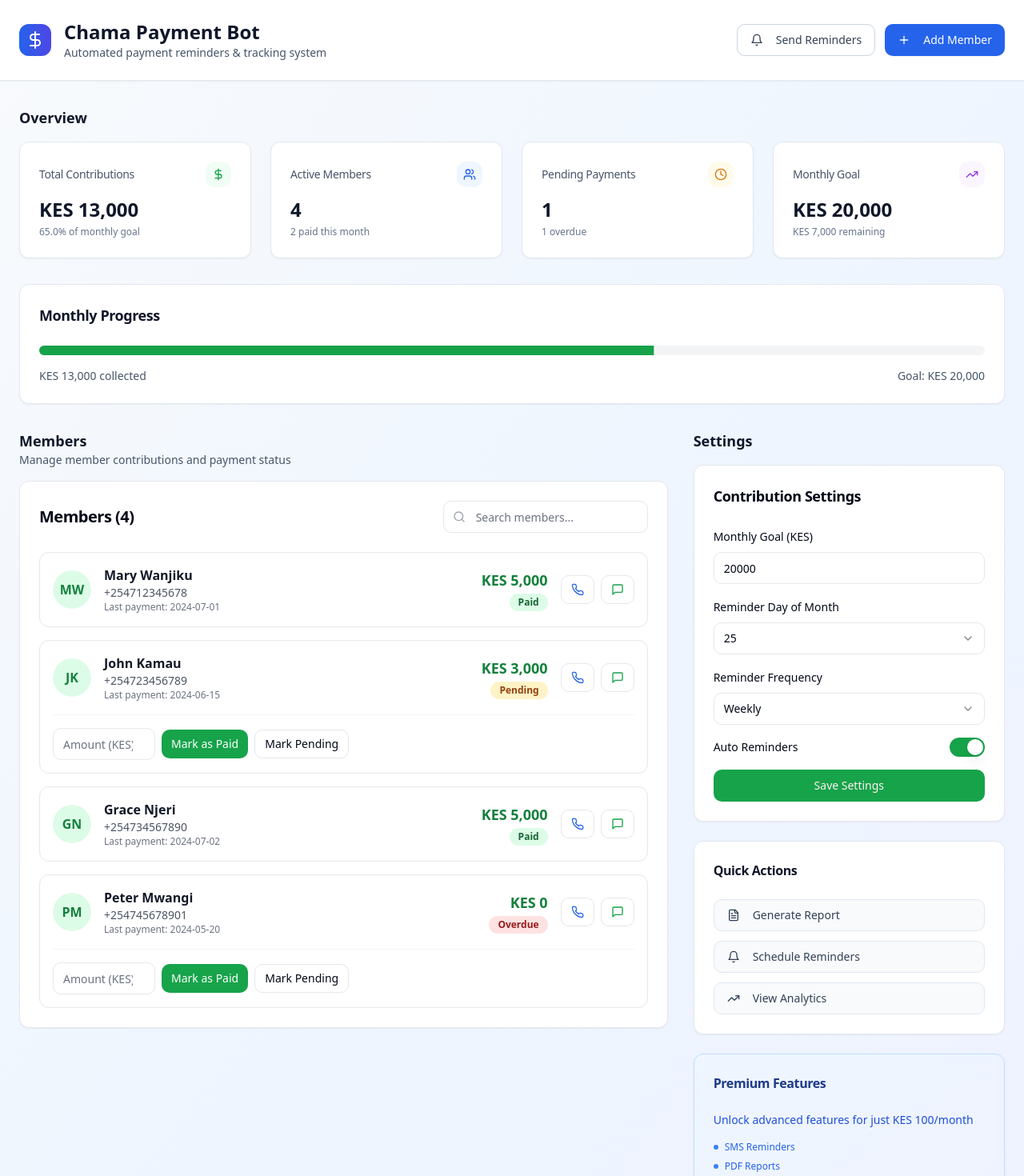
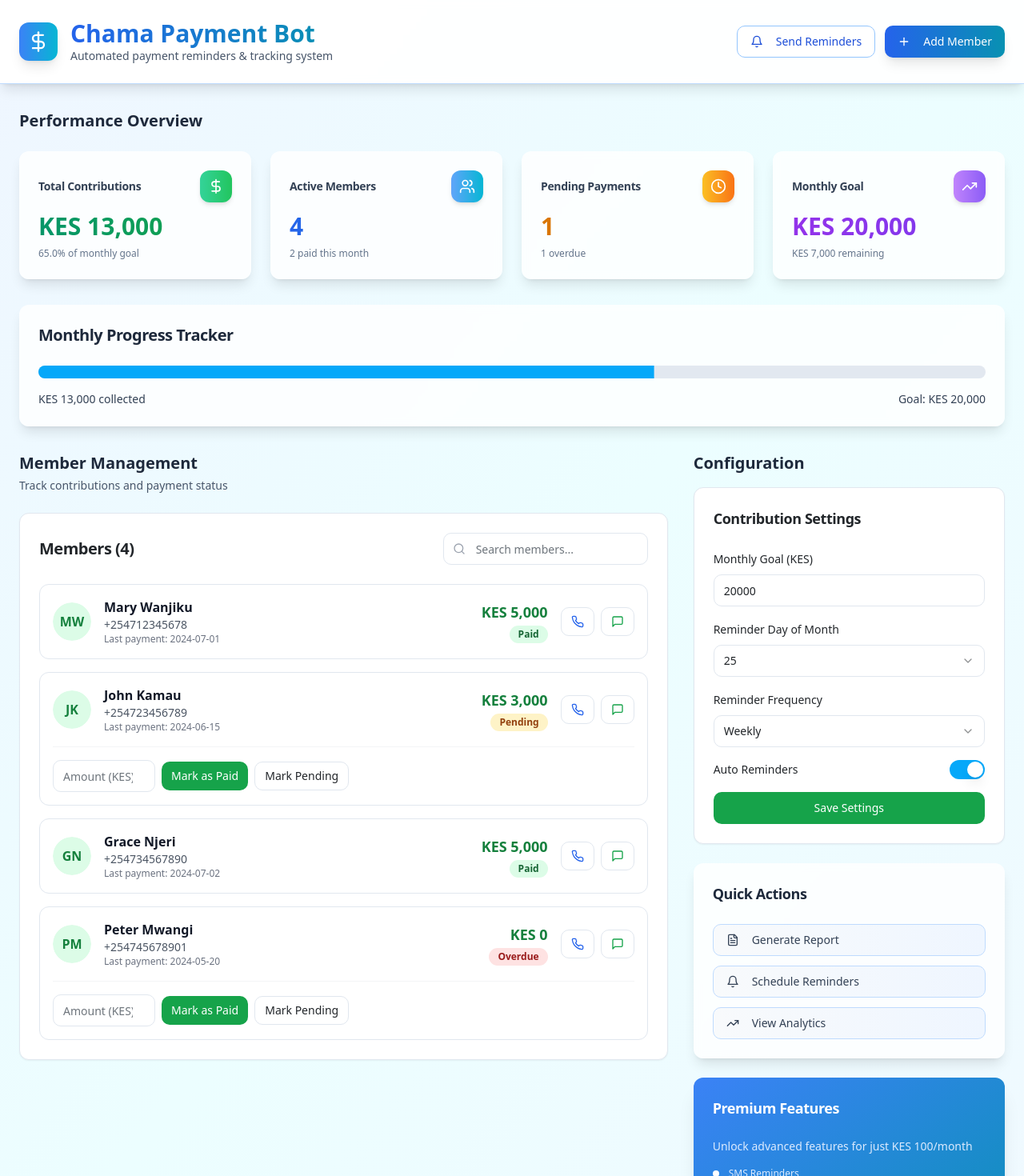
Before and after one commit to cmotau-bit/chama-pay-pal, a React (Vite) app: page / in a window 1280 px wide. Shown: the top 1470 px of the page at 80% size. Built offline with nearby package versions, Linux system fonts and the light colour scheme.

Commit message:
Refactor: Use bright, professional colors
Updated the color scheme to use bright, yet professional colors.

```diff
--- a/src/index.css
+++ b/src/index.css
@@ -10,81 +10,82 @@ All colors MUST be HSL.
 @layer base {
   :root {
     --background: 0 0% 100%;
-    --foreground: 222.2 84% 4.9%;
+    --foreground: 210 11% 15%;
 
     --card: 0 0% 100%;
-    --card-foreground: 222.2 84% 4.9%;
+    --card-foreground: 210 11% 15%;
 
     --popover: 0 0% 100%;
-    --popover-foreground: 222.2 84% 4.9%;
+    --popover-foreground: 210 11% 15%;
 
-    --primary: 142 76% 36%;
-    --primary-foreground: 355.7 100% 97.3%;
+    --primary: 200 95% 50%;
+    --primary-foreground: 0 0% 100%;
 
-    --secondary: 220 14.3% 95.9%;
-    --secondary-foreground: 220.9 39.3% 11%;
+    --secondary: 210 40% 95%;
+    --secondary-foreground: 210 11% 15%;
 
-    --muted: 220 14.3% 95.9%;
-    --muted-foreground: 220 8.9% 46.1%;
+    --muted: 210 40% 96%;
+    --muted-foreground: 210 6% 46%;
 
-    --accent: 142 76% 36%;
-    --accent-foreground: 355.7 100% 97.3%;
+    --accent: 190 85% 55%;
+    --accent-foreground: 0 0% 100%;
 
-    --destructive: 0 84.2% 60.2%;
+    --destructive: 0 84% 60%;
     --destructive-foreground: 210 40% 98%;
 
-    --border: 220 13% 91%;
-    --input: 220 13% 91%;
-    --ring: 142 76% 36%;
+    --border: 214 32% 91%;
+    --input: 214 32% 91%;
+    --ring: 200 95% 50%;
 
     --radius: 0.75rem;
 
-    --sidebar-background: 0 0% 98%;
-    --sidebar-foreground: 240 5.3% 26.1%;
-    --sidebar-primary: 142 76% 36%;
-    --sidebar-primary-foreground: 355.7 100% 97.3%;
-    --sidebar-accent: 142 76% 95%;
-    --sidebar-accent-foreground: 142 76% 36%;
-    --sidebar-border: 220 13% 91%;
-    --sidebar-ring: 142 76% 36%;
+    --sidebar-background: 210 40% 98%;
+    --sidebar-foreground: 210 11% 15%;
+    --sidebar-primary: 200 95% 50%;
+    --sidebar-primary-foreground: 0 0% 100%;
+    --sidebar-accent: 210 40% 96%;
+    --sidebar-accent-foreground: 200 95% 50%;
+    --sidebar-border: 214 32% 91%;
+    --sidebar-ring: 200 95% 50%;
   }
 
   .dark {
-    --background: 222.2 84% 4.9%;
+    --background: 210 11% 7%;
     --foreground: 210 40% 98%;
 
-    --card: 222.2 84% 4.9%;
+    --card: 210 11% 9%;
     --card-foreground: 210 40% 98%;
 
-    --popover: 222.2 84% 4.9%;
+    --popover: 210 11% 9%;
     --popover-foreground: 210 40% 98%;
 
-    --primary: 142 76% 36%;
-    --primary-foreground: 355.7 100% 97.3%;
+    --primary: 200 95% 55%;
+    --primary-foreground: 210 11% 7%;
 
-    --secondary: 217.2 32.6% 17.5%;
+    --secondary: 210 11% 15%;
     --secondary-foreground: 210 40% 98%;
 
-    --muted: 217.2 32.6% 17.5%;
-    --muted-foreground: 215 20.2% 65.1%;
+    --muted: 210 11% 15%;
+    --muted-foreground: 210 20% 65%;
 
-    --accent: 142 76% 45%;
-    --accent-foreground: 355.7 100% 97.3%;
+    --accent: 190 85% 60%;
+    --accent-foreground: 210 11% 7%;
 
-    --destructive: 0 62.8% 30.6%;
+    --destructive: 0 84% 60%;
     --destructive-foreground: 210 40% 98%;
 
-    --border: 217.2 32.6% 17.5%;
-    --input: 217.2 32.6% 17.5%;
-    --ring: 142 76% 36%;
-    --sidebar-background: 240 5.9% 10%;
-    --sidebar-foreground: 240 4.8% 95.9%;
-    --sidebar-primary: 142 76% 36%;
-    --sidebar-primary-foreground: 355.7 100% 97.3%;
-    --sidebar-accent: 240 3.7% 15.9%;
-    --sidebar-accent-foreground: 240 4.8% 95.9%;
-    --sidebar-border: 240 3.7% 15.9%;
-    --sidebar-ring: 142 76% 36%;
+    --border: 210 11% 15%;
+    --input: 210 11% 15%;
+    --ring: 200 95% 55%;
+
+    --sidebar-background: 210 11% 9%;
+    --sidebar-foreground: 210 40% 98%;
+    --sidebar-primary: 200 95% 55%;
+    --sidebar-primary-foreground: 210 11% 7%;
+    --sidebar-accent: 210 11% 15%;
+    --sidebar-accent-foreground: 210 40% 98%;
+    --sidebar-border: 210 11% 15%;
+    --sidebar-ring: 200 95% 55%;
   }
 }
 
--- a/src/pages/Index.tsx
+++ b/src/pages/Index.tsx
@@ -52,17 +52,17 @@ const Index = () => {
   };
 
   return (
-    <div className="min-h-screen bg-gradient-to-br from-slate-50 via-blue-50 to-indigo-50">
+    <div className="min-h-screen bg-gradient-to-br from-blue-50 via-cyan-50 to-sky-50">
       {/* Professional Header */}
-      <header className="bg-white border-b border-slate-200 shadow-sm">
+      <header className="bg-white/95 backdrop-blur-sm border-b border-blue-200 shadow-lg">
         <div className="max-w-7xl mx-auto px-6 py-6">
           <div className="flex items-center justify-between">
             <div className="flex items-center space-x-4">
-              <div className="w-10 h-10 bg-gradient-to-r from-blue-600 to-indigo-600 rounded-lg flex items-center justify-center">
-                <DollarSign className="w-6 h-6 text-white" />
+              <div className="w-12 h-12 bg-gradient-to-r from-blue-500 to-cyan-500 rounded-xl flex items-center justify-center shadow-lg">
+                <DollarSign className="w-7 h-7 text-white" />
               </div>
               <div>
-                <h1 className="text-2xl font-bold text-slate-900">
+                <h1 className="text-3xl font-bold bg-gradient-to-r from-blue-600 to-cyan-600 bg-clip-text text-transparent">
                   Chama Payment Bot
                 </h1>
                 <p className="text-sm text-slate-600">Automated payment reminders & tracking system</p>
@@ -72,14 +72,14 @@ const Index = () => {
               <Button
                 onClick={handleSendReminders}
                 variant="outline"
-                className="border-slate-300 text-slate-700 hover:bg-slate-50"
+                className="border-blue-300 text-blue-700 hover:bg-blue-50 hover:border-blue-400 transition-all duration-200"
               >
                 <Bell className="w-4 h-4 mr-2" />
                 Send Reminders
               </Button>
               <Button
                 onClick={() => setIsAddMemberOpen(true)}
-                className="bg-blue-600 hover:bg-blue-700 text-white shadow-sm"
+                className="bg-gradient-to-r from-blue-600 to-cyan-600 hover:from-blue-700 hover:to-cyan-700 text-white shadow-lg hover:shadow-xl transition-all duration-200"
               >
                 <Plus className="w-4 h-4 mr-2" />
                 Add Member
@@ -92,71 +92,71 @@ const Index = () => {
       <main className="max-w-7xl mx-auto px-6 py-8">
         {/* Key Metrics */}
         <div className="mb-8">
-          <h2 className="text-lg font-semibold text-slate-900 mb-4">Overview</h2>
+          <h2 className="text-xl font-bold text-slate-800 mb-6">Performance Overview</h2>
           <div className="grid grid-cols-1 md:grid-cols-2 lg:grid-cols-4 gap-6">
-            <Card className="bg-white shadow-sm border-slate-200 hover:shadow-md transition-shadow">
+            <Card className="bg-white/80 backdrop-blur-sm shadow-lg border-0 hover:shadow-xl transition-all duration-300 hover:-translate-y-1">
               <CardHeader className="flex flex-row items-center justify-between space-y-0 pb-3">
-                <CardTitle className="text-sm font-medium text-slate-600">Total Contributions</CardTitle>
-                <div className="p-2 bg-green-50 rounded-lg">
-                  <DollarSign className="h-4 w-4 text-green-600" />
+                <CardTitle className="text-sm font-semibold text-slate-700">Total Contributions</CardTitle>
+                <div className="p-2.5 bg-gradient-to-r from-emerald-400 to-green-500 rounded-xl shadow-md">
+                  <DollarSign className="h-5 w-5 text-white" />
                 </div>
               </CardHeader>
               <CardContent>
-                <div className="text-2xl font-bold text-slate-900">
+                <div className="text-3xl font-bold bg-gradient-to-r from-emerald-600 to-green-600 bg-clip-text text-transparent">
                   KES {totalContributions.toLocaleString()}
                 </div>
-                <p className="text-xs text-slate-500 mt-1">
+                <p className="text-xs text-slate-500 mt-2 font-medium">
                   {progressPercentage.toFixed(1)}% of monthly goal
                 </p>
               </CardContent>
             </Card>
 
-            <Card className="bg-white shadow-sm border-slate-200 hover:shadow-md transition-shadow">
+            <Card className="bg-white/80 backdrop-blur-sm shadow-lg border-0 hover:shadow-xl transition-all duration-300 hover:-translate-y-1">
               <CardHeader className="flex flex-row items-center justify-between space-y-0 pb-3">
-                <CardTitle className="text-sm font-medium text-slate-600">Active Members</CardTitle>
-                <div className="p-2 bg-blue-50 rounded-lg">
-                  <Users className="h-4 w-4 text-blue-600" />
+                <CardTitle className="text-sm font-semibold text-slate-700">Active Members</CardTitle>
+                <div className="p-2.5 bg-gradient-to-r from-blue-400 to-cyan-500 rounded-xl shadow-md">
+                  <Users className="h-5 w-5 text-white" />
                 </div>
               </CardHeader>
               <CardContent>
-                <div className="text-2xl font-bold text-slate-900">
+                <div className="text-3xl font-bold bg-gradient-to-r from-blue-600 to-cyan-600 bg-clip-text text-transparent">
                   {members.length}
                 </div>
-                <p className="text-xs text-slate-500 mt-1">
+                <p className="text-xs text-slate-500 mt-2 font-medium">
                   {paidMembers} paid this month
                 </p>
               </CardContent>
             </Card>
 
-            <Card className="bg-white shadow-sm border-slate-200 hover:shadow-md transition-shadow">
+            <Card className="bg-white/80 backdrop-blur-sm shadow-lg border-0 hover:shadow-xl transition-all duration-300 hover:-translate-y-1">
               <CardHeader className="flex flex-row items-center justify-between space-y-0 pb-3">
-                <CardTitle className="text-sm font-medium text-slate-600">Pending Payments</CardTitle>
-                <div className="p-2 bg-amber-50 rounded-lg">
-                  <Clock className="h-4 w-4 text-amber-600" />
+                <CardTitle className="text-sm font-semibold text-slate-700">Pending Payments</CardTitle>
+                <div className="p-2.5 bg-gradient-to-r from-amber-400 to-orange-500 rounded-xl shadow-md">
+                  <Clock className="h-5 w-5 text-white" />
                 </div>
               </CardHeader>
               <CardContent>
-                <div className="text-2xl font-bold text-slate-900">
+                <div className="text-3xl font-bold bg-gradient-to-r from-amber-600 to-orange-600 bg-clip-text text-transparent">
                   {pendingMembers}
                 </div>
-                <p className="text-xs text-slate-500 mt-1">
+                <p className="text-xs text-slate-500 mt-2 font-medium">
                   {overdueMembers} overdue
                 </p>
               </CardContent>
             </Card>
 
-            <Card className="bg-white shadow-sm border-slate-200 hover:shadow-md transition-shadow">
+            <Card className="bg-white/80 backdrop-blur-sm shadow-lg border-0 hover:shadow-xl transition-all duration-300 hover:-translate-y-1">
               <CardHeader className="flex flex-row items-center justify-between space-y-0 pb-3">
-                <CardTitle className="text-sm font-medium text-slate-600">Monthly Goal</CardTitle>
-                <div className="p-2 bg-purple-50 rounded-lg">
-                  <TrendingUp className="h-4 w-4 text-purple-600" />
+                <CardTitle className="text-sm font-semibold text-slate-700">Monthly Goal</CardTitle>
+                <div className="p-2.5 bg-gradient-to-r from-purple-400 to-violet-500 rounded-xl shadow-md">
+                  <TrendingUp className="h-5 w-5 text-white" />
                 </div>
               </CardHeader>
               <CardContent>
-                <div className="text-2xl font-bold text-slate-900">
+                <div className="text-3xl font-bold bg-gradient-to-r from-purple-600 to-violet-600 bg-clip-text text-transparent">
                   KES {contributionGoal.toLocaleString()}
                 </div>
-                <p className="text-xs text-slate-500 mt-1">
+                <p className="text-xs text-slate-500 mt-2 font-medium">
                   KES {(contributionGoal - totalContributions).toLocaleString()} remaining
                 </p>
               </CardContent>
@@ -166,16 +166,16 @@ const Index = () => {
 
         {/* Progress Section */}
         <div className="mb-8">
-          <Card className="bg-white shadow-sm border-slate-200">
+          <Card className="bg-white/80 backdrop-blur-sm shadow-lg border-0">
             <CardHeader>
-              <CardTitle className="text-slate-900 text-lg font-semibold">Monthly Progress</CardTitle>
+              <CardTitle className="text-slate-800 text-xl font-bold">Monthly Progress Tracker</CardTitle>
             </CardHeader>
             <CardContent>
               <div className="space-y-4">
-                <Progress value={progressPercentage} className="h-3" />
-                <div className="flex justify-between text-sm">
-                  <span className="text-slate-600">KES {totalContributions.toLocaleString()} collected</span>
-                  <span className="text-slate-600">Goal: KES {contributionGoal.toLocaleString()}</span>
+                <Progress value={progressPercentage} className="h-4 bg-slate-200" />
+                <div className="flex justify-between text-sm font-medium">
+                  <span className="text-slate-700">KES {totalContributions.toLocaleString()} collected</span>
+                  <span className="text-slate-700">Goal: KES {contributionGoal.toLocaleString()}</span>
                 </div>
               </div>
             </CardContent>
@@ -186,9 +186,9 @@ const Index = () => {
         <div className="grid grid-cols-1 lg:grid-cols-3 gap-8">
           {/* Members Section */}
           <div className="lg:col-span-2">
-            <div className="mb-4">
-              <h2 className="text-lg font-semibold text-slate-900">Members</h2>
-              <p className="text-sm text-slate-600">Manage member contributions and payment status</p>
+            <div className="mb-6">
+              <h2 className="text-xl font-bold text-slate-800">Member Management</h2>
+              <p className="text-sm text-slate-600 mt-1">Track contributions and payment status</p>
             </div>
             <MemberList members={members} setMembers={setMembers} />
           </div>
@@ -197,27 +197,27 @@ const Index = () => {
           <div className="space-y-6">
             {/* Settings */}
             <div>
-              <h3 className="text-lg font-semibold text-slate-900 mb-4">Settings</h3>
+              <h3 className="text-xl font-bold text-slate-800 mb-4">Configuration</h3>
               <ContributionSettings />
             </div>
 
             {/* Quick Actions */}
-            <Card className="bg-white shadow-sm border-slate-200">
+            <Card className="bg-white/80 backdrop-blur-sm shadow-lg border-0">
               <CardHeader>
-                <CardTitle className="text-slate-900 text-base font-semibold">
+                <CardTitle className="text-slate-800 text-lg font-bold">
                   Quick Actions
                 </CardTitle>
               </CardHeader>
               <CardContent className="space-y-3">
-                <Button className="w-full justify-start bg-slate-50 hover:bg-slate-100 text-slate-700 border border-slate-200" variant="outline">
+                <Button className="w-full justify-start bg-gradient-to-r from-slate-50 to-blue-50 hover:from-blue-50 hover:to-cyan-50 text-slate-700 border border-blue-200 hover:border-blue-300 transition-all duration-200" variant="outline">
                   <FileText className="w-4 h-4 mr-2" />
                   Generate Report
                 </Button>
-                <Button className="w-full justify-start bg-slate-50 hover:bg-slate-100 text-slate-700 border border-slate-200" variant="outline">
+                <Button className="w-full justify-start bg-gradient-to-r from-slate-50 to-blue-50 hover:from-blue-50 hover:to-cyan-50 text-slate-700 border border-blue-200 hover:border-blue-300 transition-all duration-200" variant="outline">
                   <Bell className="w-4 h-4 mr-2" />
                   Schedule Reminders
                 </Button>
-                <Button className="w-full justify-start bg-slate-50 hover:bg-slate-100 text-slate-700 border border-slate-200" variant="outline">
+                <Button className="w-full justify-start bg-gradient-to-r from-slate-50 to-blue-50 hover:from-blue-50 hover:to-cyan-50 text-slate-700 border border-blue-200 hover:border-blue-300 transition-all duration-200" variant="outline">
                   <TrendingUp className="w-4 h-4 mr-2" />
                   View Analytics
                 </Button>
@@ -225,35 +225,35 @@ const Index = () => {
             </Card>
 
             {/* Upgrade Card */}
-            <Card className="bg-gradient-to-br from-blue-50 to-indigo-50 border-blue-200 shadow-sm">
+            <Card className="bg-gradient-to-br from-blue-500 to-cyan-600 border-0 shadow-xl text-white">
               <CardHeader>
-                <CardTitle className="text-blue-900 text-base font-semibold">
+                <CardTitle className="text-white text-lg font-bold">
                   Premium Features
                 </CardTitle>
               </CardHeader>
               <CardContent>
-                <p className="text-sm text-blue-700 mb-4">
+                <p className="text-sm text-blue-100 mb-4 font-medium">
                   Unlock advanced features for just KES 100/month
                 </p>
-                <ul className="text-xs text-blue-600 space-y-2 mb-4">
+                <ul className="text-xs text-blue-100 space-y-2 mb-4">
                   <li className="flex items-center">
-                    <div className="w-1.5 h-1.5 bg-blue-500 rounded-full mr-2"></div>
+                    <div className="w-2 h-2 bg-white rounded-full mr-3"></div>
                     SMS Reminders
                   </li>
                   <li className="flex items-center">
-                    <div className="w-1.5 h-1.5 bg-blue-500 rounded-full mr-2"></div>
+                    <div className="w-2 h-2 bg-white rounded-full mr-3"></div>
                     PDF Reports
                   </li>
                   <li className="flex items-center">
-                    <div className="w-1.5 h-1.5 bg-blue-500 rounded-full mr-2"></div>
+                    <div className="w-2 h-2 bg-white rounded-full mr-3"></div>
                     Advanced Analytics
                   </li>
                   <li className="flex items-center">
-                    <div className="w-1.5 h-1.5 bg-blue-500 rounded-full mr-2"></div>
+                    <div className="w-2 h-2 bg-white rounded-full mr-3"></div>
                     Custom Notifications
                   </li>
                 </ul>
-                <Button className="w-full bg-blue-600 hover:bg-blue-700 text-white shadow-sm">
+                <Button className="w-full bg-white text-blue-600 hover:bg-blue-50 shadow-lg font-semibold transition-all duration-200">
                   Upgrade Now
                 </Button>
               </CardContent>
```
